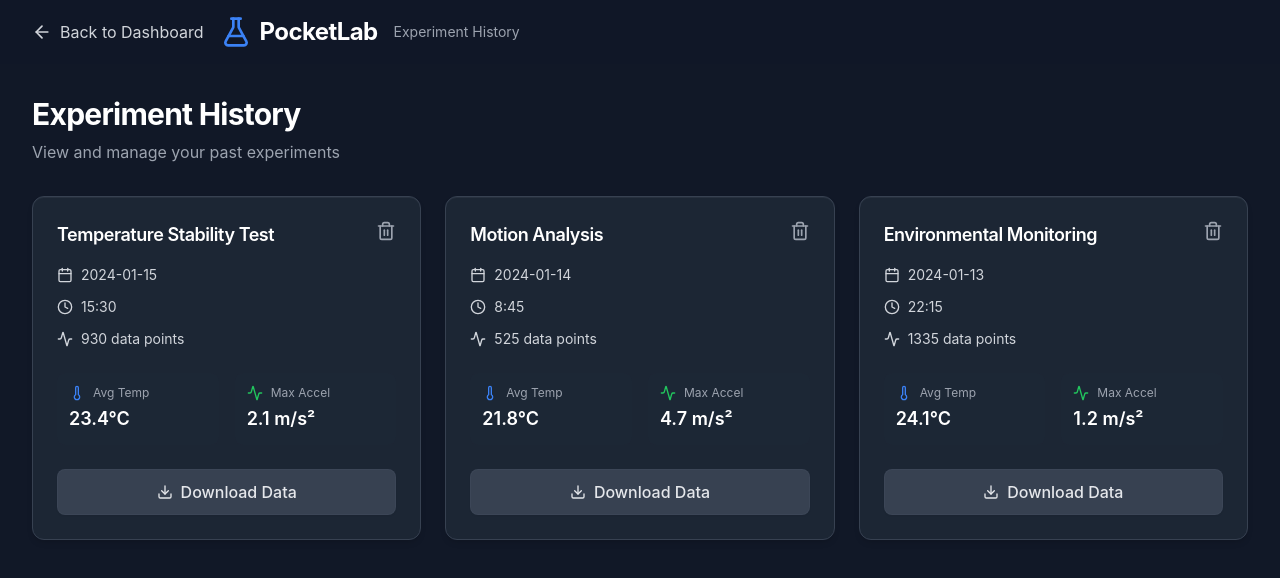
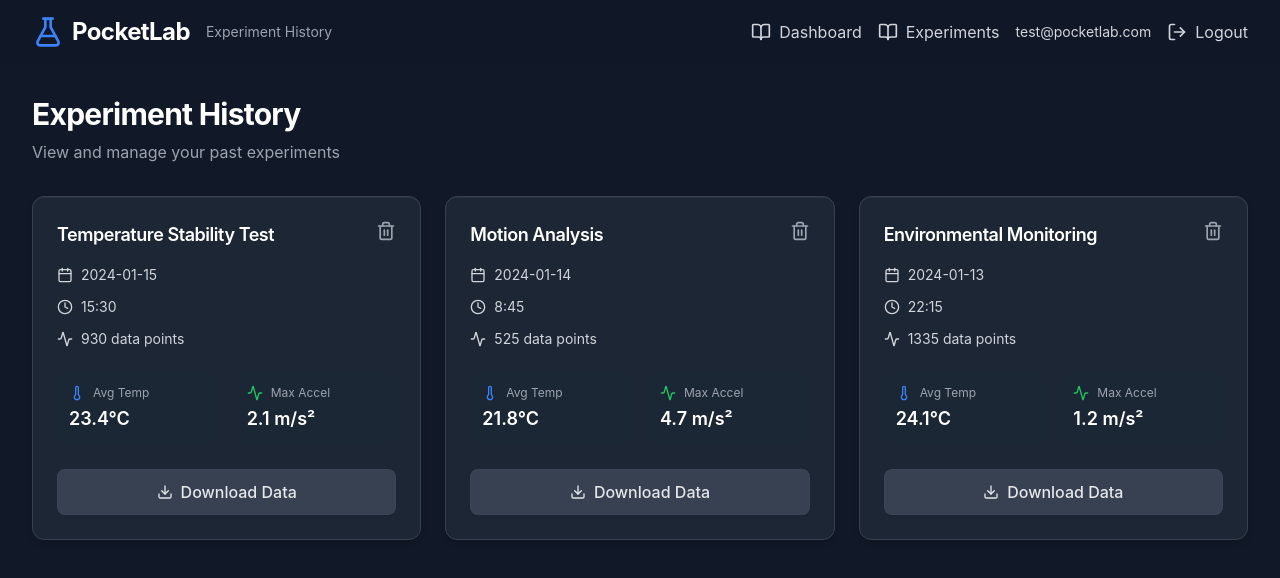
Before and after one commit to ja-zoe/pocket-lab, a React (Vite) app in the folder frontend/: page /history in a window 1280 px wide. Shown: the top 578 px of the page. Built offline with nearby package versions, Linux system fonts and the light colour scheme; sample sign-in values are in the browser's storage.

Commit message:
fixed header for history page

```diff
--- a/frontend/src/pages/HistoryPage.tsx
+++ b/frontend/src/pages/HistoryPage.tsx
@@ -1,8 +1,8 @@
 import React, { useState, useEffect } from 'react';
-import { Link } from 'react-router-dom';
+import { Link, useNavigate } from 'react-router-dom';
+import { useAuth } from '../contexts/AuthContext';
 import {
   FlaskConical,
-  ArrowLeft,
   Download,
   Calendar,
   Clock,
@@ -10,7 +10,9 @@ import {
   Activity,
   Trash2,
   X,
-  Filter
+  Filter,
+  BookOpen,
+  LogOut
 } from 'lucide-react';
 
 interface ExperimentHistory {
@@ -34,6 +36,8 @@ interface TimeframeSelection {
 }
 
 const HistoryPage: React.FC = () => {
+  const { user, logout } = useAuth();
+  const navigate = useNavigate();
   const [experiments, setExperiments] = useState<ExperimentHistory[]>([]);
   const [showTimeframeModal, setShowTimeframeModal] = useState(false);
   const [selectedExperiment, setSelectedExperiment] = useState<ExperimentHistory | null>(null);
@@ -123,6 +127,15 @@ ${experiment.name},${experiment.date},${experiment.duration},${experiment.dataPo
     setShowTimeframeModal(false);
   };
 
+  const handleLogout = async () => {
+    try {
+      await logout();
+      navigate('/login');
+    } catch (error) {
+      console.error('Failed to logout:', error);
+    }
+  };
+
   const handleTimeframeChange = (field: keyof TimeframeSelection, value: string | boolean) => {
     setTimeframeSelection(prev => ({
       ...prev,
@@ -136,24 +149,46 @@ ${experiment.name},${experiment.date},${experiment.duration},${experiment.dataPo
 
   return (
     <div className="min-h-screen bg-gray-900">
-      {/* Header */}
+      {/* Enhanced Header */}
       <header className="bg-gray-900/95 backdrop-blur-sm fixed top-0 left-0 right-0 z-40">
         <div className="max-w-7xl mx-auto px-4 sm:px-6 lg:px-8">
           <div className="flex justify-between items-center h-16">
             <div className="flex items-center space-x-4">
+              <div className="flex items-center space-x-2">
+                <FlaskConical className="w-8 h-8 text-blue-500 hover:text-blue-400 transition-colors" />
+                <h1 className="text-2xl font-bold text-white">PocketLab</h1>
+              </div>
+              <span className="text-sm text-gray-400 hidden sm:block">Experiment History</span>
+            </div>
+
+            <div className="flex items-center space-x-4">
               <Link
                 to="/dashboard"
-                className="flex items-center space-x-2 text-gray-300 hover:text-white transition-colors"
+                className="flex items-center space-x-2 text-gray-300 hover:text-white transition-colors hover-lift"
               >
-                <ArrowLeft className="w-5 h-5" />
-                <span>Back to Dashboard</span>
+                <BookOpen className="w-5 h-5" />
+                <span className="hidden sm:block">Dashboard</span>
               </Link>
 
-              <div className="flex items-center space-x-2">
-                <FlaskConical className="w-8 h-8 text-blue-500" />
-                <h1 className="text-2xl font-bold text-white">PocketLab</h1>
+              <Link
+                to="/experiments"
+                className="flex items-center space-x-2 text-gray-300 hover:text-white transition-colors hover-lift"
+              >
+                <BookOpen className="w-5 h-5" />
+                <span className="hidden sm:block">Experiments</span>
+              </Link>
+
+              <div className="flex items-center space-x-2 text-gray-300">
+                <span className="text-sm hidden sm:block">{user?.email}</span>
               </div>
-              <span className="text-sm text-gray-400">Experiment History</span>
+
+              <button
+                onClick={handleLogout}
+                className="flex items-center space-x-2 text-gray-300 hover:text-white transition-colors hover-lift"
+              >
+                <LogOut className="w-5 h-5" />
+                <span className="hidden sm:block">Logout</span>
+              </button>
             </div>
           </div>
         </div>
```
